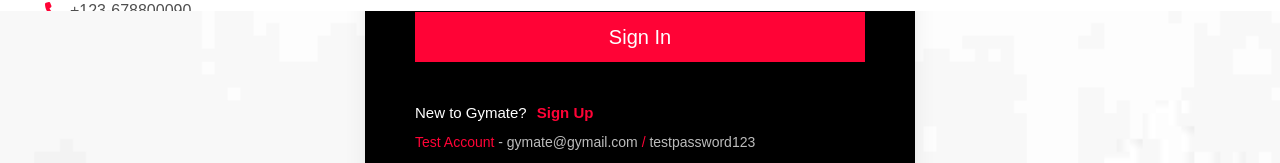
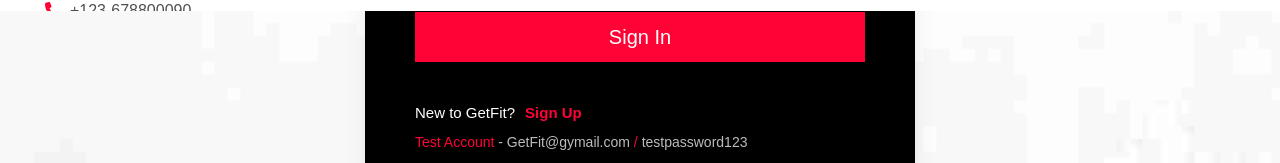
Before and after one commit to Daystar/portfolio-fitness-website, a React (Create React App) app: page /login in a window 1280 px wide. Shown: the part 789-952 px from the top of the page. Built offline with nearby package versions, Linux system fonts and the light colour scheme; no server answers.

Commit message:
Added test credential

```diff
--- a/public/index.html
+++ b/public/index.html
@@ -7,7 +7,7 @@
     <meta name="theme-color" content="#000000" />
     <meta
       name="description"
-      content=" At Gymate, we are dedicated to helping you achieve the body of
+      content=" At GetFit, we are dedicated to helping you achieve the body of
       your dreams. Our expert trainers and nutritionists will work
       with you to create a personalized fitness and nutrition plan
       that helps you reach your specific goals."
@@ -17,7 +17,7 @@
     <script src="https://kit.fontawesome.com/a388be2306.js" crossorigin="anonymous"></script>
 
    <!-- start 4 januar 2023 -->
-    <title>Gymate - Gym</title>
+    <title>GetFit - Gym</title>
   </head>
   <body>
     <noscript>You need to enable JavaScript to run this app.</noscript>
--- a/src/Pages/About.jsx
+++ b/src/Pages/About.jsx
@@ -36,7 +36,7 @@
                 We Will Give You Strength and Health
               </h2>
               <p className="text-[#646464] font-medium text-[15px] max-w-[50rem] ">
-                At Gymate, we are dedicated to helping you achieve the body of
+                At GetFit, we are dedicated to helping you achieve the body of
                 your dreams. Our expert trainers and nutritionists will work
                 with you to create a personalized fitness and nutrition plan
                 that helps you reach your specific goals.
--- a/src/Pages/Contact.jsx
+++ b/src/Pages/Contact.jsx
@@ -17,7 +17,7 @@
               We are here for help you! To Shape Your Body.
             </h2>
             <p className="text-[16px] w-[95%] text-[#646464] font-medium my-[40px]">
-              At Gymate, we are dedicated to helping you achieve the body of
+              At GetFit, we are dedicated to helping you achieve the body of
               your dreams. Our expert trainers and nutritionists will work with
               you to create a personalized fitness and nutrition plan that helps
               you reach your specific goals.
--- a/src/Pages/Login.jsx
+++ b/src/Pages/Login.jsx
@@ -53,7 +53,7 @@
             </label>
             <input
               className="text-[1.7rem] px-8 py-4 mb-10 w-full outline-[#ff0336] "
-              placeholder="gymate@gymail.com"
+              placeholder="GetFit@gymail.com"
               type="email"
               onChange={(e) => setEmail(e.target.value)}
             ></input>
@@ -75,7 +75,7 @@
               Sign In
             </button>
             <div className="flex gap-4 items-center mt-16 min450:flex-col">
-              <p className="text-white text-[1.5rem]">New to Gymate?</p>
+              <p className="text-white text-[1.5rem]">New to GetFit?</p>
               <Link
                 to="/signup"
                 className="text-[#ff0336] font-bold text-[1.5rem]"
@@ -85,7 +85,7 @@
             </div>
             <p className="text-[#ffffffbc] text-[1.4rem] mt-3">
               <span className="text-[#ff0336]">Test Account</span> -
-              gymate@gymail.com <span className="text-[#ff0336]"> / </span>
+              GetFit@gymail.com <span className="text-[#ff0336]"> / </span>
               testpassword123
             </p>
           </form>
--- a/src/Pages/SignUp.jsx
+++ b/src/Pages/SignUp.jsx
@@ -45,7 +45,7 @@
             </label>
             <input
               className="text-[1.7rem] px-8 py-4 mb-10 w-full outline-[#ff0336] "
-              placeholder="gymate@gymail.com"
+              placeholder="GetFit@gymail.com"
               type="email"
               onChange={(e) => setEmail(e.target.value)}
             ></input>
--- a/src/components/ChooseUs/ChooseUs.jsx
+++ b/src/components/ChooseUs/ChooseUs.jsx
@@ -39,7 +39,7 @@
               We Can Give A Shape Of Your Body Here!
             </h2>
             <p className="text-[16.5px] text-[#b4b4b4] mt-7 max-w-3xl md1000:max-w-[80%]">
-              At <b>Gymate</b>, we are dedicated to helping you achieve the body
+              At <b>GetFit</b>, we are dedicated to helping you achieve the body
               of your dreams. Our expert trainers and nutritionists will work
               with you to create a personalized fitness and nutrition plan that
               helps you reach your specific goals.
--- a/src/components/Testimonials/TestimonialBoxes.jsx
+++ b/src/components/Testimonials/TestimonialBoxes.jsx
@@ -5,21 +5,21 @@
   return (
     <>
       {/* <TestimonialBox
-        text=" “I've been a member of Gymate for the past 6 months and it has been an amazing experience. The trainers are knowledgeable and supportive, the
+        text=" “I've been a member of GetFit for the past 6 months and it has been an amazing experience. The trainers are knowledgeable and supportive, the
                   equipment is top-notch, and the community of members is friendly and
                   encouraging.”"
         name="John Wick"
         job="Starbucks Employee"
       /> */}
       <TestimonialBox
-        text=" “I've been a member of Gymate for the past 6 months and it has been an amazing experience. The trainers are knowledgeable and supportive, the
+        text=" “I've been a member of GetFit for the past 6 months and it has been an amazing experience. The trainers are knowledgeable and supportive, the
                   equipment is top-notch, and the community of members is friendly and
                   encouraging.”"
         name="Harry Potter"
         job="CEO of Hogwarts"
       />
       {/* <TestimonialBox
-        text=" “I've been a member of Gymate for the past 6 months and it has been an amazing experience. The trainers are knowledgeable and supportive, the
+        text=" “I've been a member of GetFit for the past 6 months and it has been an amazing experience. The trainers are knowledgeable and supportive, the
                   equipment is top-notch, and the community of members is friendly and
                   encouraging.”"
         name="Bill Gates"
```
Also changed, not shown: src/components/Nav/Navbar.jsx (+9 -13 lines), 1 other file (tests, documents, lock files or other folders).
